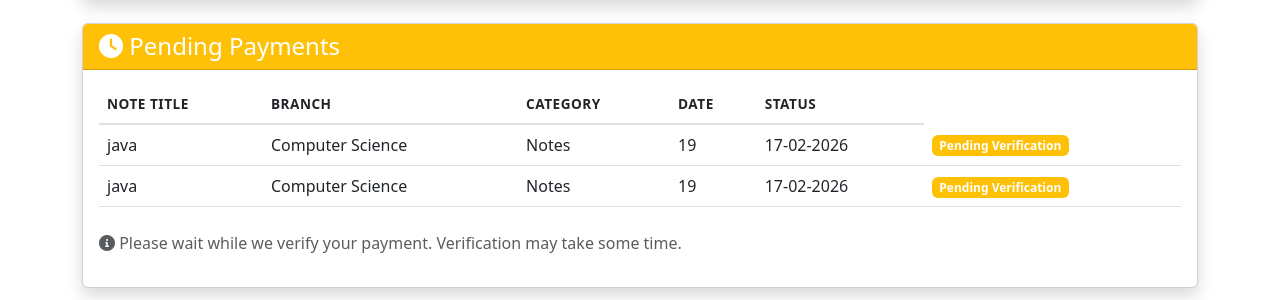
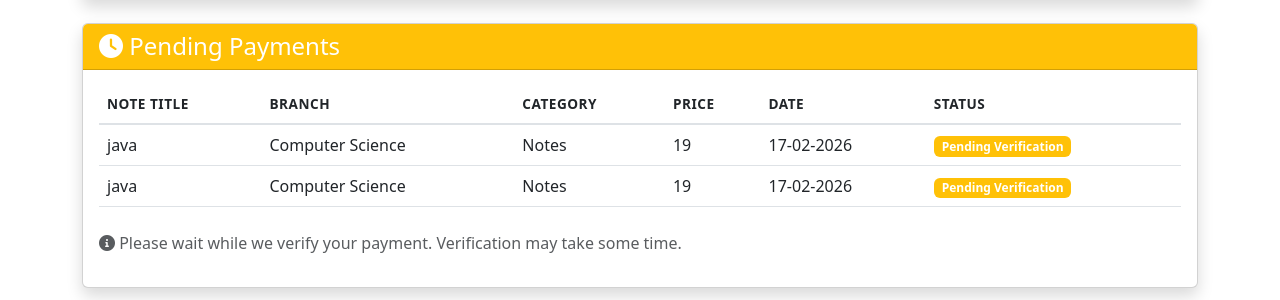
Before and after one commit to gitwithsonu015/Diploma-Notes, a Flask app: template templates/dashboard.html in a window 1280 px wide. Shown: the part 373-673 px from the top of the page. Run offline with Flask 3, Linux system fonts and the light colour scheme; the template is opened without the code that fills it: values that come from a table or form of the project are taken from there, others are empty.

Commit message:
Add Price column to dashboard table

```diff
--- a/templates/dashboard.html
+++ b/templates/dashboard.html
@@ -60,6 +60,7 @@
                                     <th>Note Title</th>
                                     <th>Branch</th>
                                     <th>Category</th>
+                                    <th>Price</th>
                                     <th>Date</th>
                                     <th>Status</th>
                                 </tr>
```
